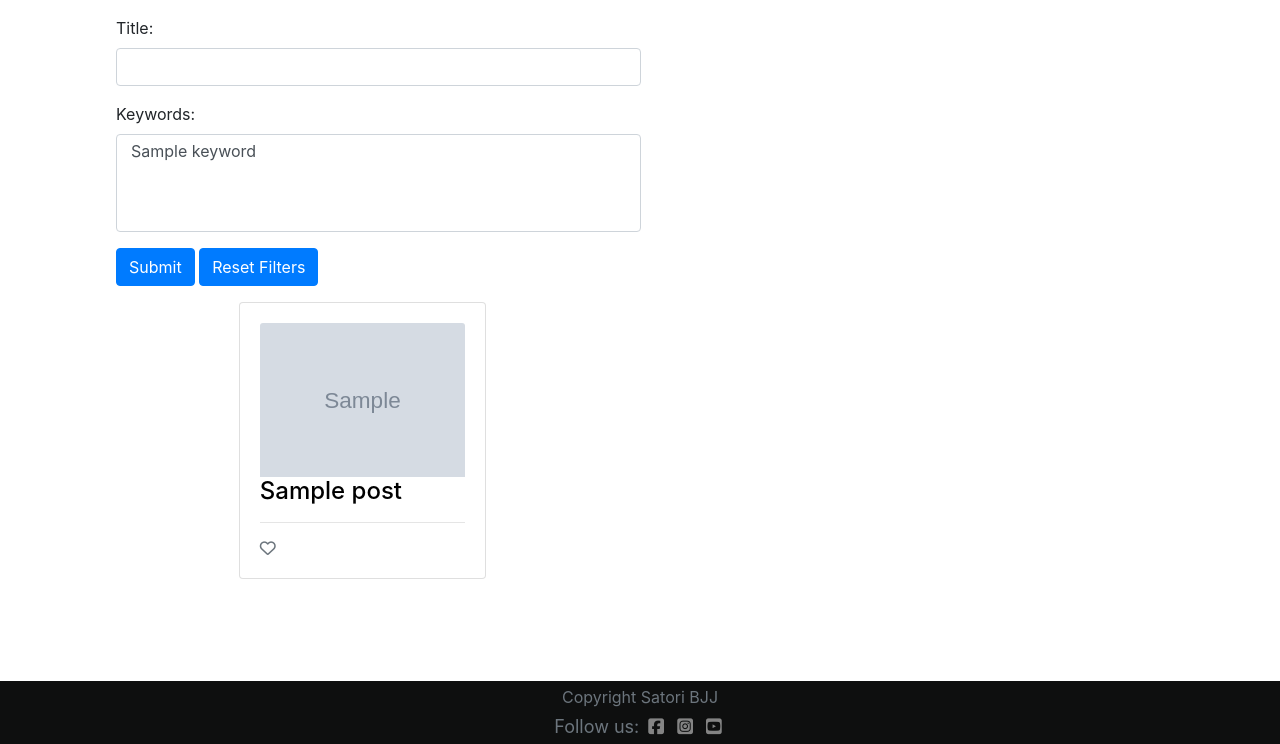
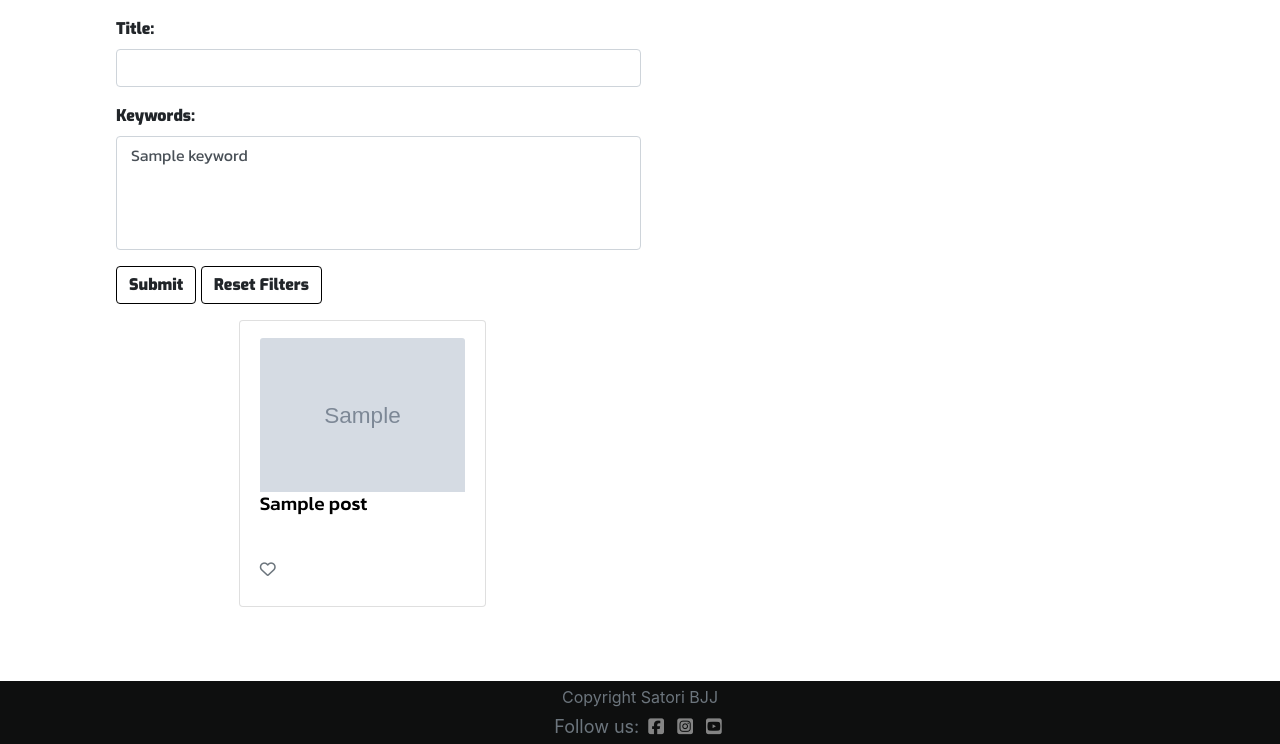
Before and after one commit to Janisroz/SatoriKnowledgeBase, a Django app: page / in a window 1280 px wide. Shown: the part 56-800 px from the top of the page. Run offline with Django 3.2, Linux system fonts and the light colour scheme; tables that the repository leaves empty hold one stand-in row (values such as "Sample post"); grey boxes marked "Sample" are stand-in pictures; some libraries are stand-ins or nearby versions.

Commit message:
Add styling to index elements

```diff
--- a/static/css/style.css
+++ b/static/css/style.css
@@ -27,9 +27,54 @@ body {
     color: #f2f2f2;
 }
 
+/* form  */
+label {
+    font-family: "Exo",
+        sans-serif;
+    font-weight: 700;
+}
+
+option {
+    font-family: "Kanit", sans-serif;
+}
+
+.form-control:focus {
+    border-color: darkgray;
+    box-shadow: 0 0 0 0.2rem darkgray;
+}
+
+
+/* filter buttons */
+.form-btn {
+    border-color: black;
+    font-family: "Exo",
+        sans-serif;
+    font-weight: 700;
+
+}
+
+.form-btn:hover {
+    border-color: darkgray;
+    color: darkgray;
+}
+
 /* Post Cards */
 .card-title {
     color: black;
+    font-family: "Kanit", sans-serif;
+    font-size: larger;
+}
+
+.card-body {
+    display: flex;
+    flex-direction: column;
+}
+
+.image-container {
+    height: 60%;
+    display: flex;
+    justify-content: center;
+    align-items: center;
 }
 
 .img-top {
@@ -42,6 +87,19 @@ body {
     max-width: 100%;
 }
 
+/* Pagination Controls */
+.page-link {
+    color: black;
+    font-family: "Exo",
+        sans-serif;
+    font-weight: 700;
+
+}
+
+.page-link:hover {
+    color: darkgray !important;
+    background-color: initial;
+}
 
 /* Footer */
 .footer {
--- a/templates/base.html
+++ b/templates/base.html
@@ -13,6 +13,10 @@
     />
     <link
       href="https://fonts.googleapis.com/css2?family=Exo:ital,wght@0,100;0,200;0,300;0,400;0,500;0,600;0,900;1,700;1,800&family=Heebo:wght@400;500;700;800&family=Roboto:wght@100;300;400;500;700&display=swap"
+      rel="stylesheet"
+    />
+    <link
+      href="https://fonts.googleapis.com/css2?family=Exo:ital,wght@0,100;0,200;0,300;0,400;0,500;0,600;0,900;1,700;1,800&family=Heebo:wght@400;500;700;800&family=Kanit:wght@400;500;800&family=Roboto:wght@100;300;400;500;700&display=swap"
       rel="stylesheet"
     />
     <script
--- a/templates/index.html
+++ b/templates/index.html
@@ -6,8 +6,8 @@
   class="mt-3 col-md-6 mx-auto col-12 ml-lg-3"
 >
   {{ form|crispy }}
-  <input type="submit" class="btn btn-primary mb-3" />
-  <a href="{% url 'index' %}" class="btn btn-primary mb-3">Reset Filters</a>
+  <input type="submit" class="btn form-btn mb-3" />
+  <a href="{% url 'index' %}" class="btn form-btn mb-3">Reset Filters</a>
 </form>
 <!-- Blog Entries Column -->
 <div class="container-fluid w-75">
@@ -20,7 +20,7 @@
                         <img class="card-img-top" src="{{ post.thumbnail }}">
                     </div>
                     <a href="#" class="post-link">
-                        <h4 class="card-title">{{ post.title }}</h2>
+                        <h4 class="card-title mt-1">{{ post.title }}</h2>
                     </a>
                     <hr />
                     <p class="card-text text-muted h6"><i class="far fa-heart"></i>
```
